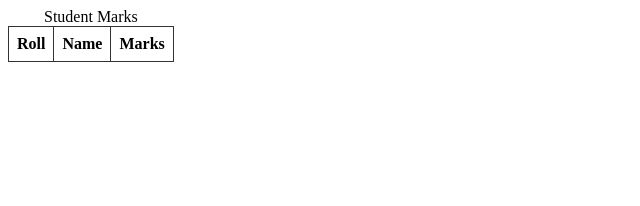
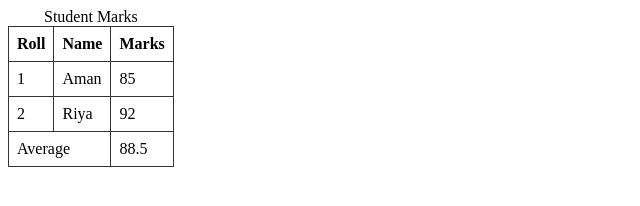
Before and after one commit to gauravtyagi789/WDW_0044, a plain HTML site: page Web Designing Workshop--1 subject/assignment12_table_basic.html in a window 1280 px wide. Shown: the whole page, without its empty margins (0-640 px from the left). Drawn offline with Linux system fonts and the light colour scheme.

Commit message:
added table related tag

```diff
--- a/Web Designing Workshop--1 subject/assignment12_table_basic.html
+++ b/Web Designing Workshop--1 subject/assignment12_table_basic.html
@@ -13,8 +13,13 @@
     <thead>
       <tr><th>Roll</th><th>Name</th><th>Marks</th></tr>
     </thead>
-
-
+    <tbody>
+      <tr><td>1</td><td>Aman</td><td>85</td></tr>
+      <tr><td>2</td><td>Riya</td><td>92</td></tr>
+    </tbody>
+    <tfoot>
+      <tr><td colspan="2">Average</td><td>88.5</td></tr>
+    </tfoot>
   </table>
 </body>
 </html>
```
